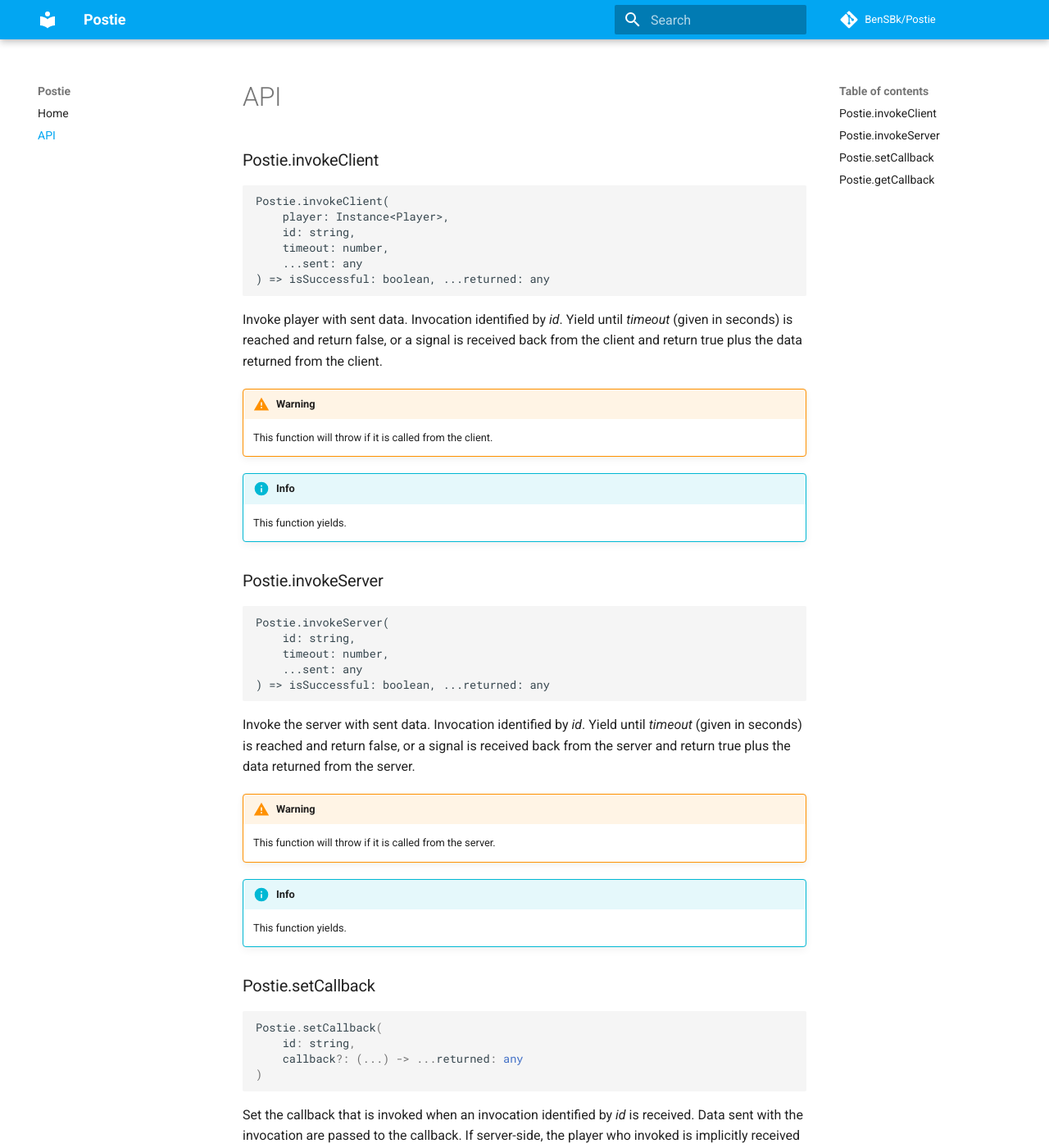
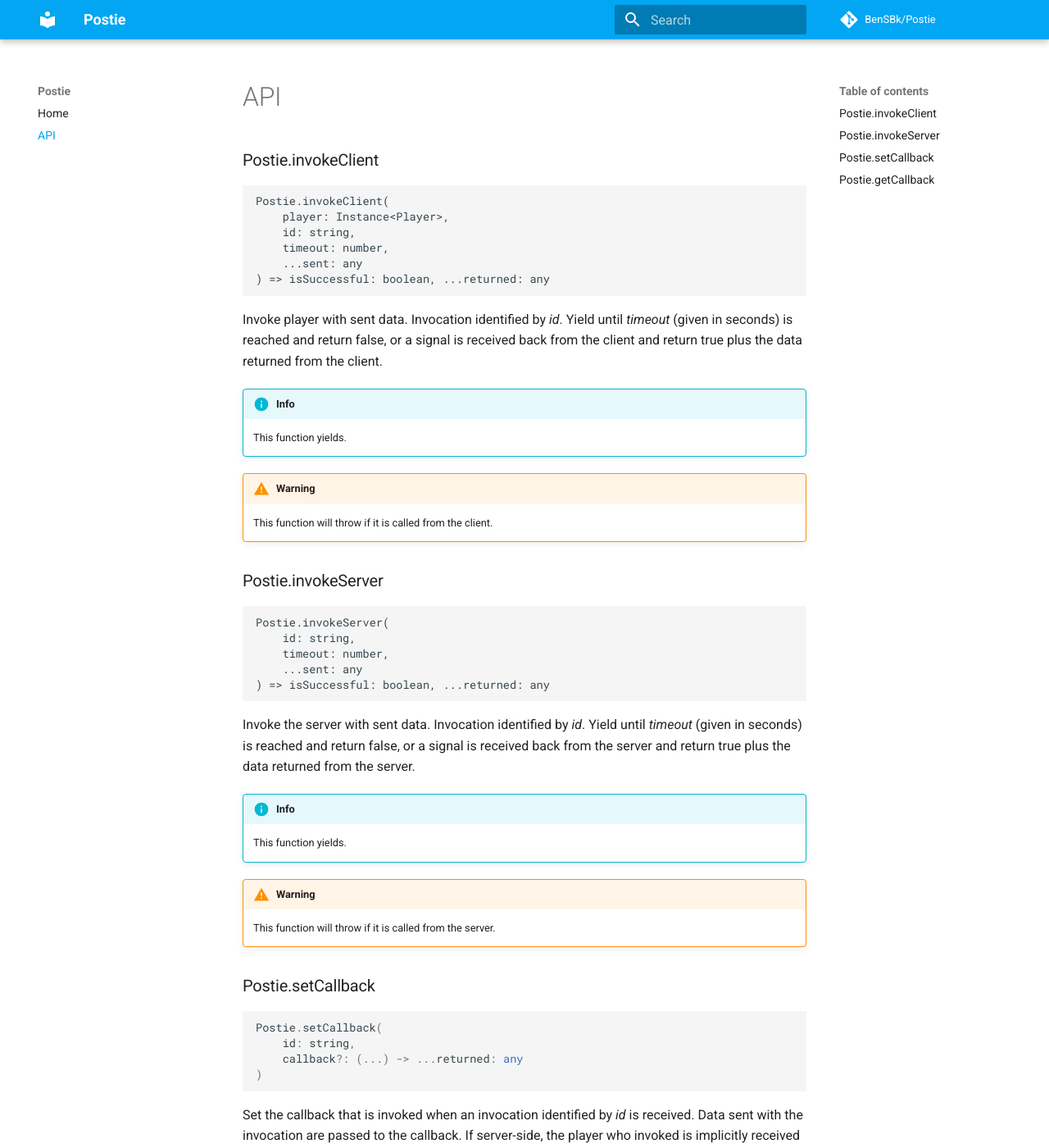
Before and after one commit to sheepish12/Postie, an MkDocs documentation site: the page built from docs/api.md, in a window 1280 px wide and 1400 px high. Shown: the whole window at 82% size. Built offline with MkDocs 1.6.1 and Material for MkDocs 9.7.7, drawn with Linux system fonts in a browser that asks for light colours; comment, search, counter and statistics services are not loaded.

````diff
--- a/docs/api.md
+++ b/docs/api.md
@@ -10,11 +10,11 @@ Postie.invokeClient(
 
 Invoke player with sent data. Invocation identified by *id*. Yield until *timeout* (given in seconds) is reached and return false, or a signal is received back from the client and return true plus the data returned from the client.
 
+!!! info
+	This function yields.
+
 !!! warning
 	This function will throw if it is called from the client.
-
-!!! info
-	This function yields.
 
 ### Postie.invokeServer
 ```
@@ -27,11 +27,11 @@ Postie.invokeServer(
 
 Invoke the server with sent data. Invocation identified by *id*. Yield until *timeout* (given in seconds) is reached and return false, or a signal is received back from the server and return true plus the data returned from the server.
 
+!!! info
+	This function yields.
+
 !!! warning
 	This function will throw if it is called from the server.
-
-!!! info
-	This function yields.
 
 ### Postie.setCallback
 ```
````
